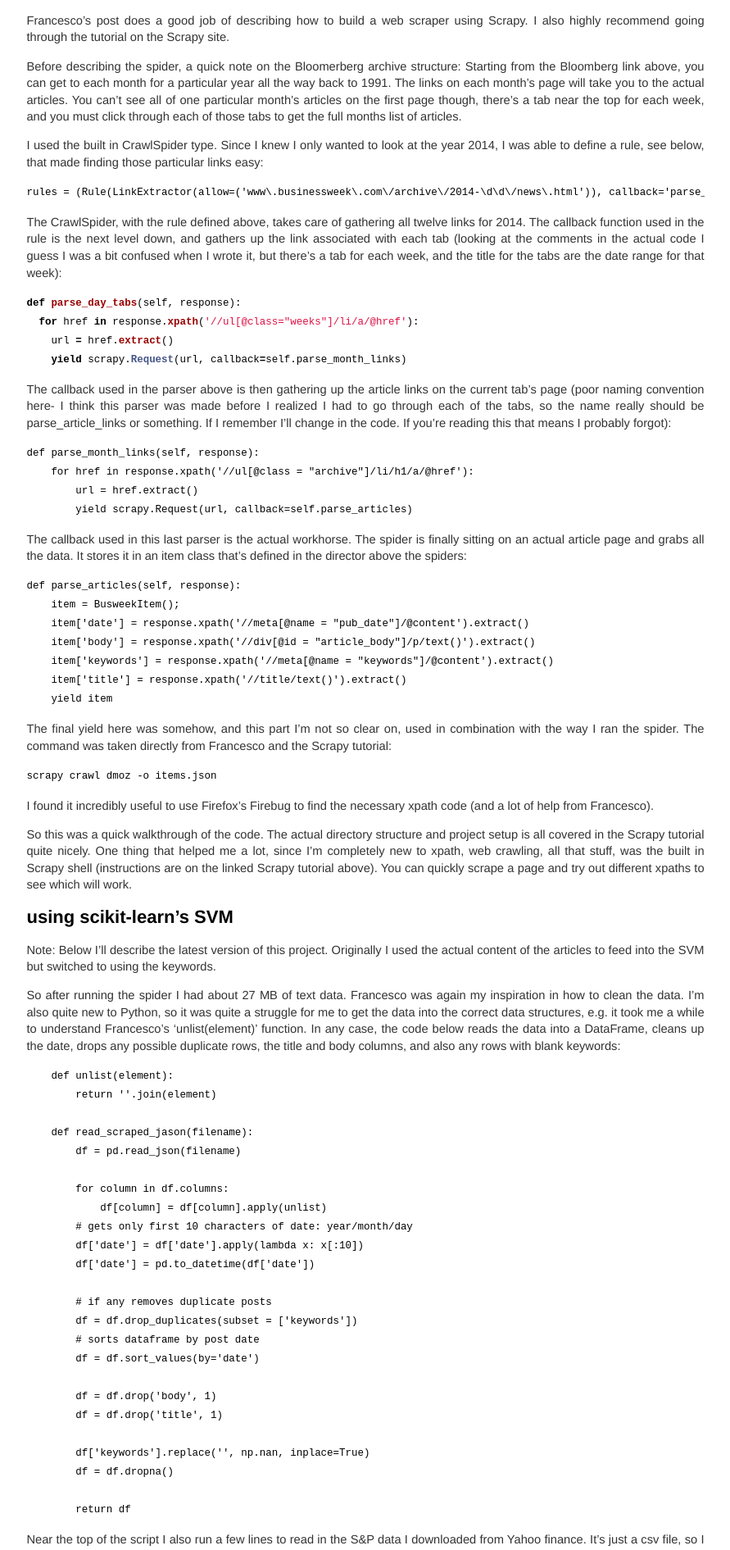
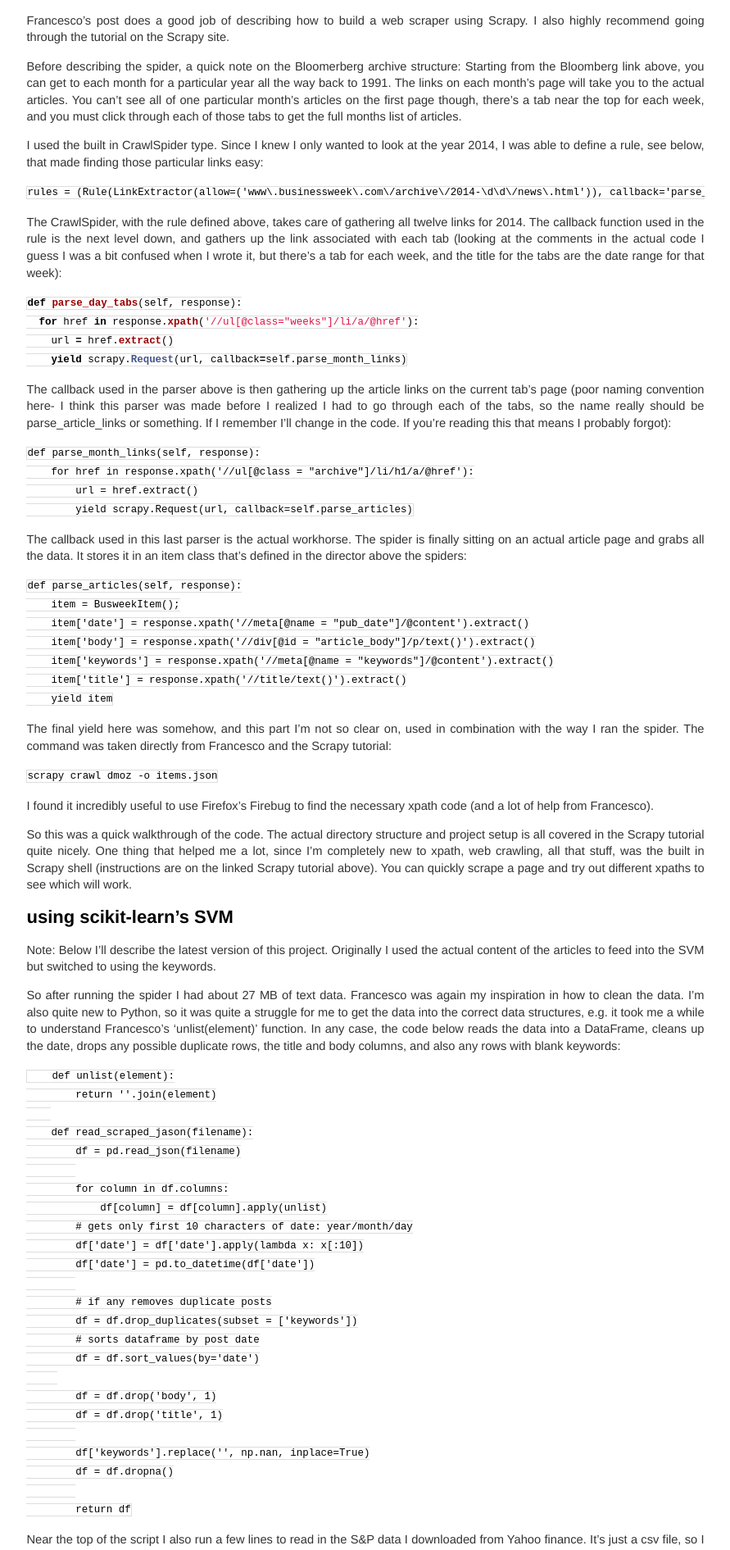
Before and after one commit to bsmitty5000/bsmitty5000.github.io, a Jekyll site: the page built from _posts/2016-02-06-Stock-Market-Predictions-Using-Scrapy-and-SVMs.md, in a window 1280 px wide. Shown: the part 576-2467 px from the top of the page at 82% size, without its empty margins (194-1085 px from the left). Built offline with Jekyll 4.4.1, drawn with Linux system fonts in a browser that asks for light colours; comment, search, counter and statistics services are not loaded.

Commit message:
Update main.css

```diff
--- a/css/main.css
+++ b/css/main.css
@@ -55,13 +55,8 @@
 }
 pre {
     overflow: auto;
-    background-color: #eef;
 }
 code{
     border: 1px solid #ddd;
     font-size: 85%;
   }
-
-pre code{
-  border: none;
-}
```
